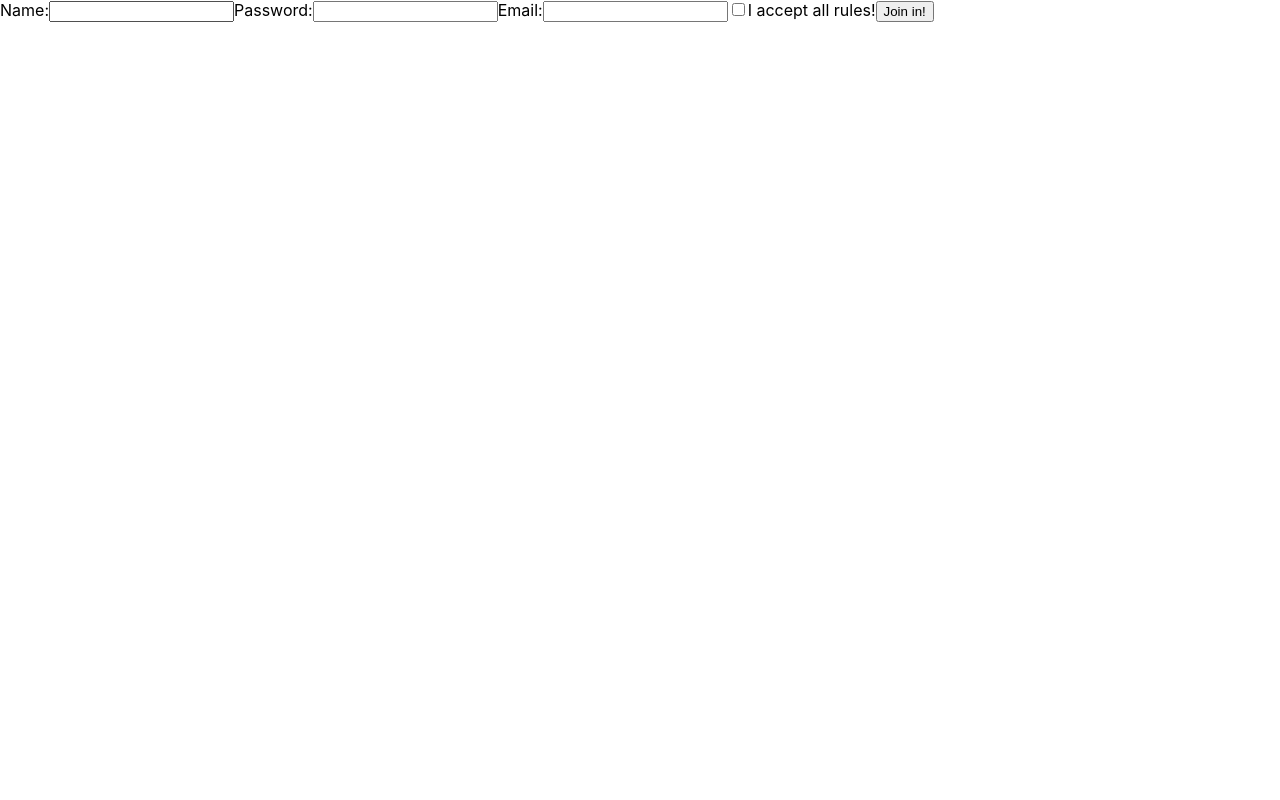
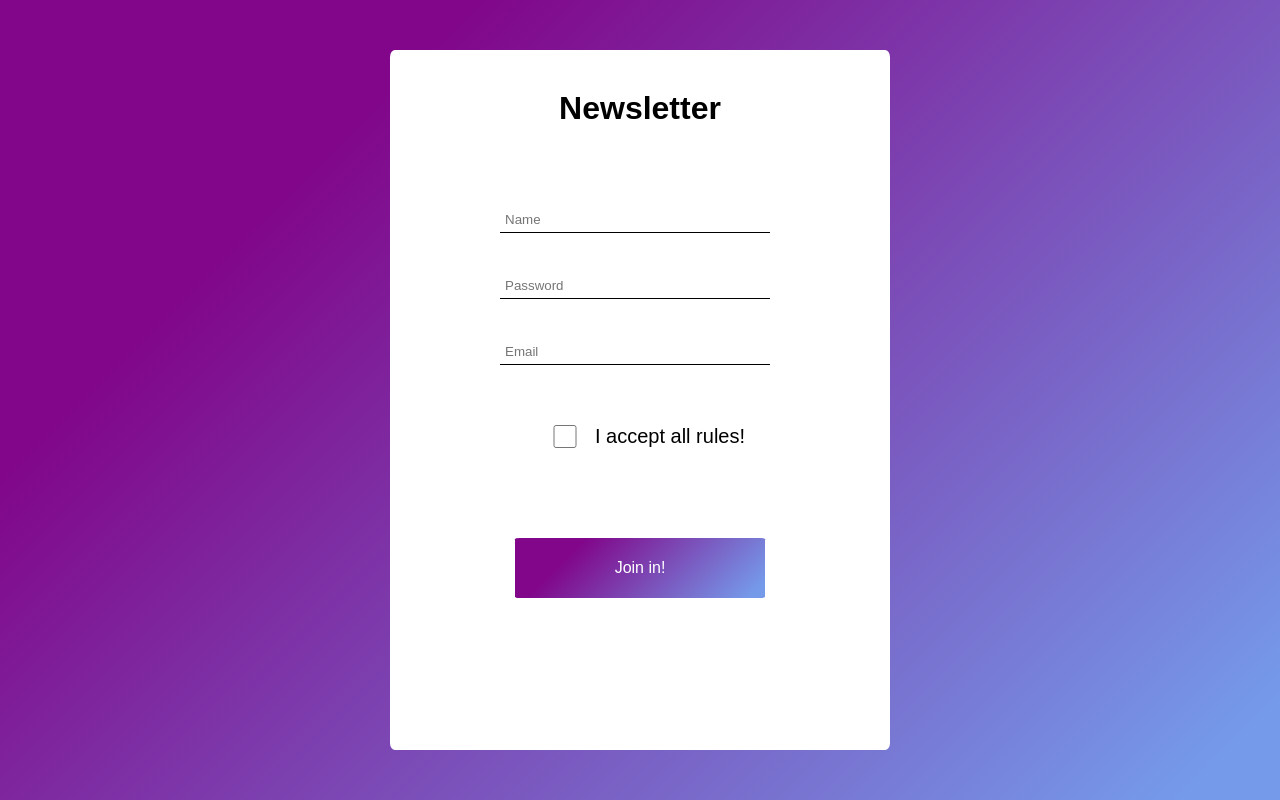
Before and after one commit to stoqel33/ReactFormProject, a React (Create React App) app: page / in a window 1280 px wide. Built offline with nearby package versions, Linux system fonts and the light colour scheme.

Commit message:
add style for form

```diff
--- a/src/Components/App/App.css
+++ /dev/null
@@ -1,38 +0,0 @@
-.App {
-  text-align: center;
-}
-
-.App-logo {
-  height: 40vmin;
-  pointer-events: none;
-}
-
-@media (prefers-reduced-motion: no-preference) {
-  .App-logo {
-    animation: App-logo-spin infinite 20s linear;
-  }
-}
-
-.App-header {
-  background-color: #282c34;
-  min-height: 100vh;
-  display: flex;
-  flex-direction: column;
-  align-items: center;
-  justify-content: center;
-  font-size: calc(10px + 2vmin);
-  color: white;
-}
-
-.App-link {
-  color: #61dafb;
-}
-
-@keyframes App-logo-spin {
-  from {
-    transform: rotate(0deg);
-  }
-  to {
-    transform: rotate(360deg);
-  }
-}
--- a/src/Components/App/App.js
+++ b/src/Components/App/App.js
@@ -1,5 +1,4 @@
 import React from 'react';
-import './App.css';
 import Form from '../Form/Form';
 
 class App extends React.Component {
@@ -67,7 +66,7 @@ class App extends React.Component {
       this.state.userName.indexOf(' ') === -1) {
       name = true;
     };
-    if (this.state.userEmail.indexOf('@') != -1 &&
+    if (this.state.userEmail.indexOf('@') !== -1 &&
       this.state.userEmail.length > 6) {
       email = true;
     };
--- a/src/Components/Form/Form.css
+++ b/src/Components/Form/Form.css
@@ -0,0 +1,70 @@
+.wrapper{
+  display: flex;
+  align-items: center;
+  flex-direction: column;
+  width: 500px;
+  height: 700px;
+
+  background-color: white;
+  border-radius: 1%;
+}
+
+h1{
+  margin: 40px 0 80px;
+}
+
+form{
+  display: flex;
+  flex-direction: column;
+  align-items: center;
+  width: 60%;
+}
+
+label{
+  display: flex;
+  width: 100%;
+  margin-bottom: 40px;
+  font-size: 20px;
+}
+
+input{
+  width: 90%;
+  margin-left: 10px;
+  padding: 5px;
+  border: 0;
+  border-bottom: 1px solid black;
+}
+
+input:focus{
+  border-width: 2px;
+}
+
+.check{
+  display: flex;
+  justify-content: center;
+  margin-top: 20px;
+}
+
+.check input{
+  margin: 0;
+  width: 20%;
+  outline: none;
+}
+
+button{
+  margin-top: 50px;
+  height: 60px;
+  width: 250px;
+  font-size: 16px;
+
+  color: white;
+  background: linear-gradient(135deg, rgba(129,6,138,1) 23%, rgba(117,154,233,1) 95%);
+  border: none;
+  border-radius: 2%;
+}
+
+span{
+  margin-left: 10px;
+  font-size: 15px;
+  color:red;
+}
--- a/src/Components/Form/Form.js
+++ b/src/Components/Form/Form.js
@@ -2,45 +2,46 @@ import React from 'react';
 import './Form.css';
 
 const Form = ({ name, password, email, accept, send, change, submit, errors }) => (
-  <>
+  <div className="wrapper">
+    <h1>Newsletter</h1>
     <form onSubmit={submit} noValidate>
       <label htmlFor="name">
-        Name:
-      <input
+        <input
           type="text"
           id="name"
           name="userName"
           value={name}
           onChange={change}
+          placeholder="Name"
         />
-        {errors.name && <span> bład </span>}
+        {errors.name && <span>*</span>}
       </label>
 
       <label htmlFor="password">
-        Password:
-      <input
+        <input
           type="password"
           id="password"
           name="userPassword"
           value={password}
           onChange={change}
+          placeholder="Password"
         />
-        {errors.pass && <span> błąd </span>}
+        {errors.pass && <span>*</span>}
       </label>
 
       <label htmlFor="email">
-        Email:
-      <input
+        <input
           type="email"
           id="emial"
           name="userEmail"
           value={email}
           onChange={change}
+          placeholder="Email"
         />
-        {errors.email && <span> błąd </span>}
+        {errors.email && <span>*</span>}
       </label>
 
-      <label htmlFor="accept">
+      <label htmlFor="accept" className="check">
         <input
           type="checkbox"
           name="userAccept"
@@ -48,15 +49,13 @@ const Form = ({ name, password, email, accept, send, change, submit, errors }) =
           checked={accept}
           onChange={change}
         />
-        {errors.accept && <span> błąd </span>}
       I accept all rules!
-    </label>
-
+        {errors.accept && <span>*</span>}
+      </label>
       <button>Join in!</button>
-
     </form>
-    {send && <h1>Wysłano</h1>}
-  </>
+    {send && <h1>Got it!</h1>}
+  </div>
 )
 
 export default Form;
--- a/src/index.css
+++ b/src/index.css
@@ -1,13 +1,16 @@
-body {
+*{
+  box-sizing: border-box;
+  padding: 0;
   margin: 0;
-  font-family: -apple-system, BlinkMacSystemFont, 'Segoe UI', 'Roboto', 'Oxygen',
-    'Ubuntu', 'Cantarell', 'Fira Sans', 'Droid Sans', 'Helvetica Neue',
-    sans-serif;
-  -webkit-font-smoothing: antialiased;
-  -moz-osx-font-smoothing: grayscale;
 }
 
-code {
-  font-family: source-code-pro, Menlo, Monaco, Consolas, 'Courier New',
-    monospace;
+body {
+  min-height: 100vh;
+  font-family: Arial, Helvetica, sans-serif;
+  color: black;
+  background: linear-gradient(135deg, rgba(129,6,138,1) 23%, rgba(117,154,233,1) 95%);
+
+  display: flex;
+  justify-content: center;
+  align-items: center;
 }
```
